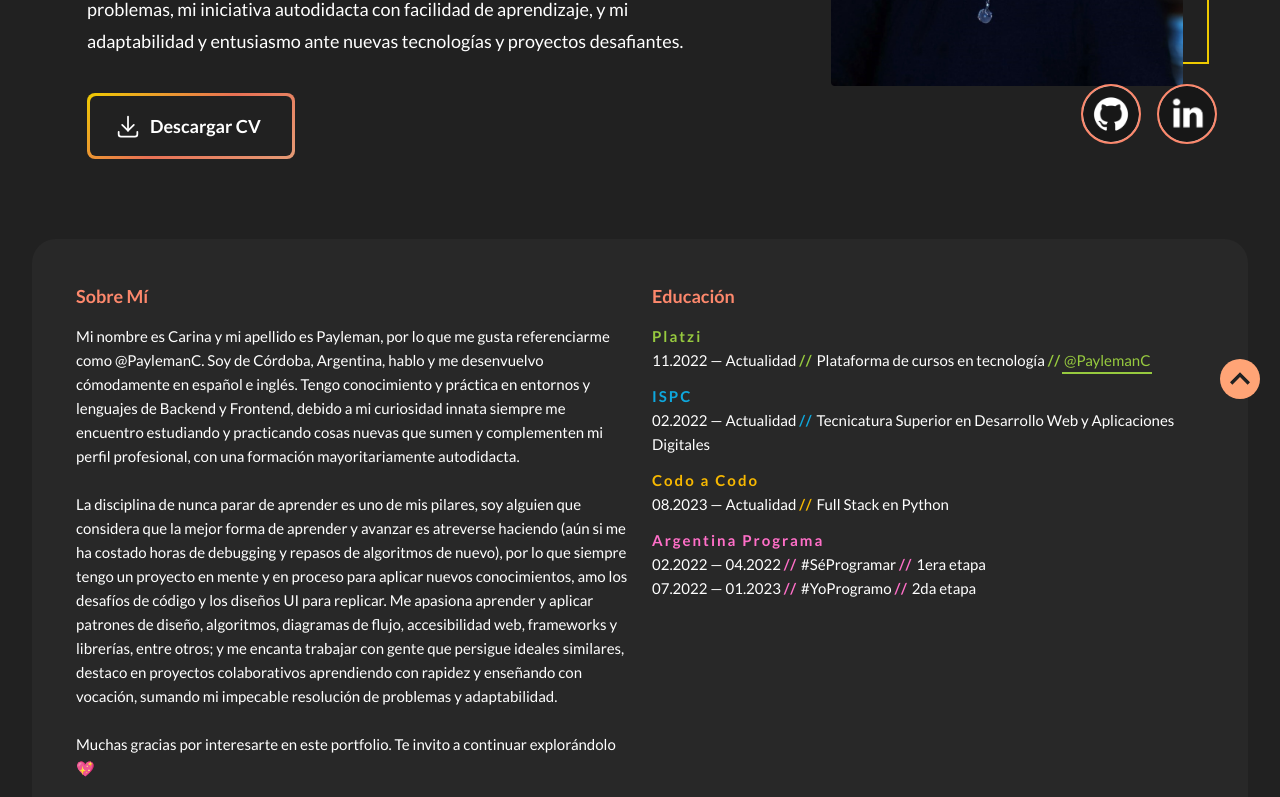
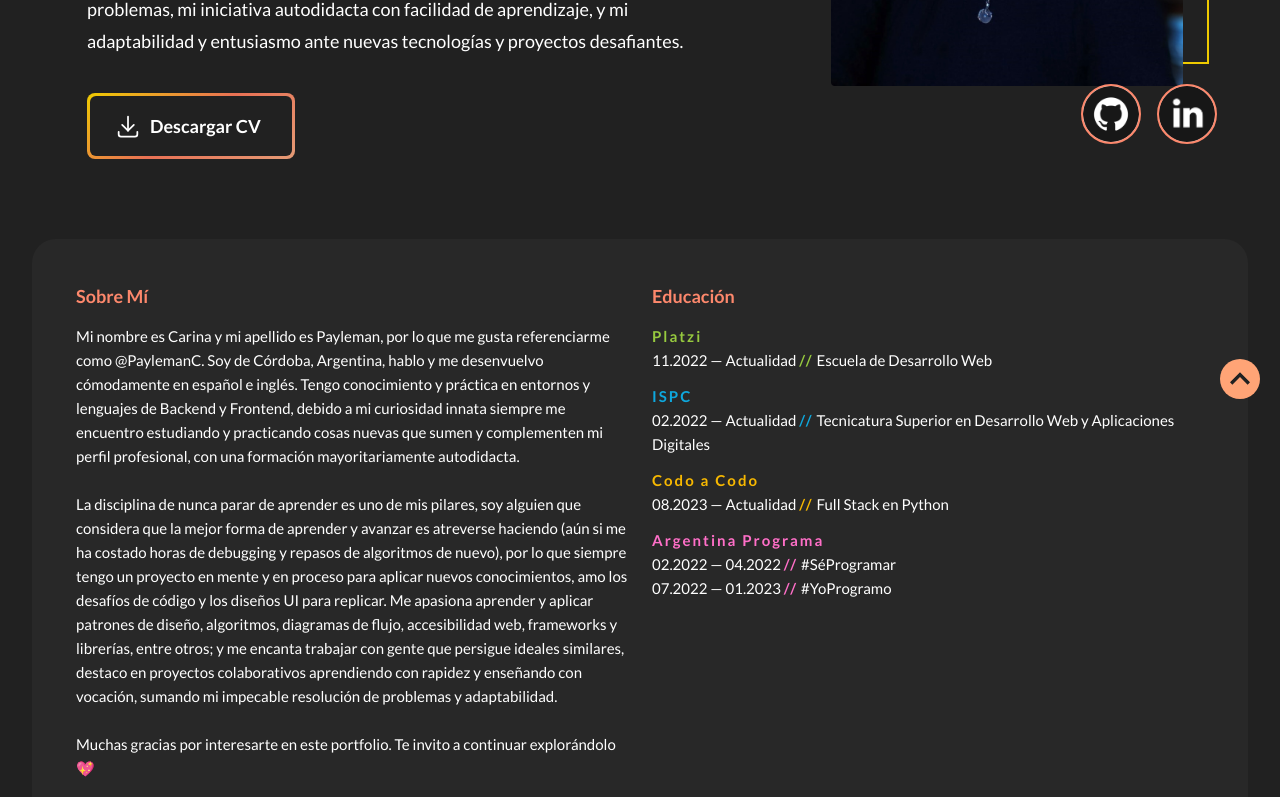
Before and after one commit to PaylemanC/portfolio, an Angular app: page / in a window 1280 px wide. Shown: the part 487-1284 px from the top of the page. Built offline with nearby package versions, Linux system fonts and the light colour scheme.

Commit message:
Contenido dinámico para instituto, fecha y curso

```diff
--- a/src/app/app.component.html
+++ b/src/app/app.component.html
@@ -35,7 +35,7 @@
         <div class="about-me__content education">
           <h2>Educación</h2>
           <ul>
-            <app-edu-item></app-edu-item>
+            <app-edu-item *ngFor="let institute of education" [education]="institute"></app-edu-item>
           </ul>
         </div>
         <!-- <div class="about-me__content work">
--- a/src/app/app.component.ts
+++ b/src/app/app.component.ts
@@ -20,6 +20,7 @@
     email: '',
   }
   cv = '';
+  education = []
   hardSkills: Skill[] = []
   softSkills: Skill[] = []
   projects: Project[] = []
@@ -41,6 +42,7 @@
         email: data.social_media.email
       };
       this.cv = data.cv;
+      this.education = data.education;
       this.hardSkills = data.skills.hard_skills;
       this.softSkills = data.skills.soft_skills;
       this.projects = data.projects;
--- a/src/app/components/edu-item/edu-item.component.html
+++ b/src/app/components/edu-item/edu-item.component.html
@@ -1,4 +1,8 @@
-<li class="platzi">
+<li class="{{getClass()}}">
+  <span>{{education.institute}}</span>
+  <p *ngFor="let course of education.courses"> {{course.date}} <span>//</span> {{course.title}} </p>
+</li>
+<!-- <li class="platzi">
   <span>Platzi</span>
   <p>11.2022 — Actualidad  <span>//</span>  Plataforma de cursos en tecnología  <span>//</span>  <a href="https://platzi.com/p/PaylemanC/" target="_blank">@PaylemanC</a></p>
 </li>
@@ -14,4 +18,4 @@
   <span>Argentina Programa</span>
   <p>02.2022 — 04.2022  <span>//</span>  #SéProgramar  <span>//</span>  1era etapa </p>
   <p>07.2022 — 01.2023  <span>//</span>  #YoProgramo  <span>//</span>  2da etapa </p>
-</li>
+</li> -->
--- a/src/app/components/edu-item/edu-item.component.scss
+++ b/src/app/components/edu-item/edu-item.component.scss
@@ -29,7 +29,7 @@
       color: #f7b801;
     }
   }
-  &.arg-progr {
+  &.argentina-programa {
     span {
       color: #ff6fc8;
     }
--- a/src/app/components/edu-item/edu-item.component.ts
+++ b/src/app/components/edu-item/edu-item.component.ts
@@ -1,4 +1,4 @@
-import { Component } from '@angular/core';
+import { Component, Input } from '@angular/core';
 
 @Component({
   selector: 'app-edu-item',
@@ -7,4 +7,23 @@
 })
 export class EduItemComponent {
 
+  constructor() { }
+
+  @Input() education = {
+    "id": 0,
+    "institute": "",
+    "courses": [
+      {
+        "id": 0,
+        "date": "",
+        "title": "",
+        "description": []
+      }
+    ]
+  }
+
+  getClass() {
+    let institute = this.education.institute;
+    return institute.replace(/\s+/g, '-').toLowerCase();
+  }
 }
```
